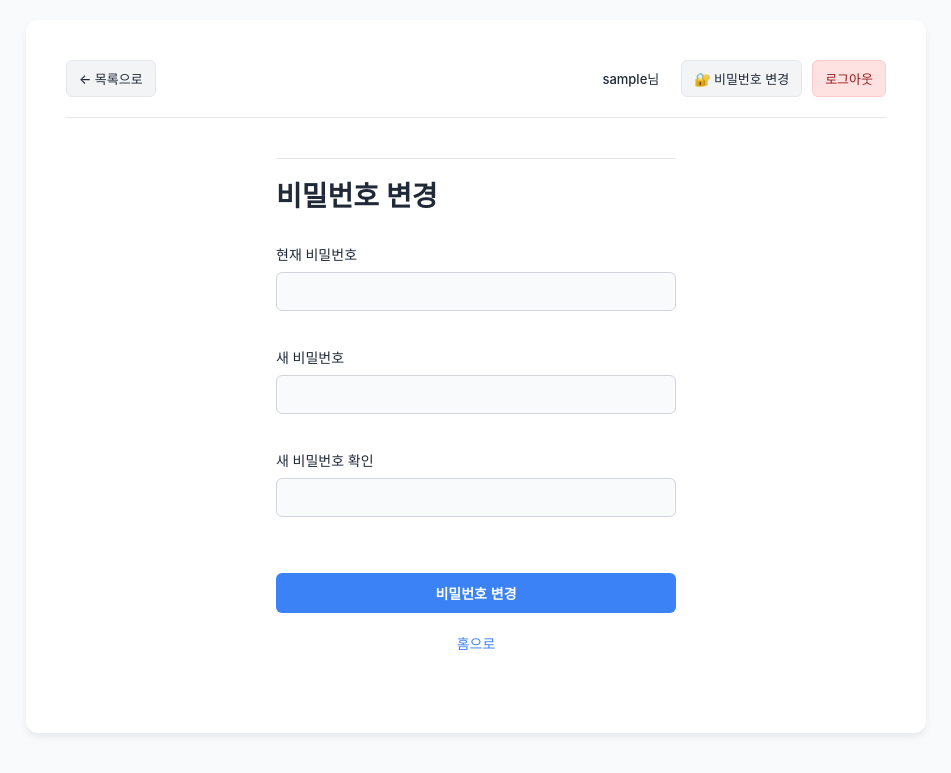
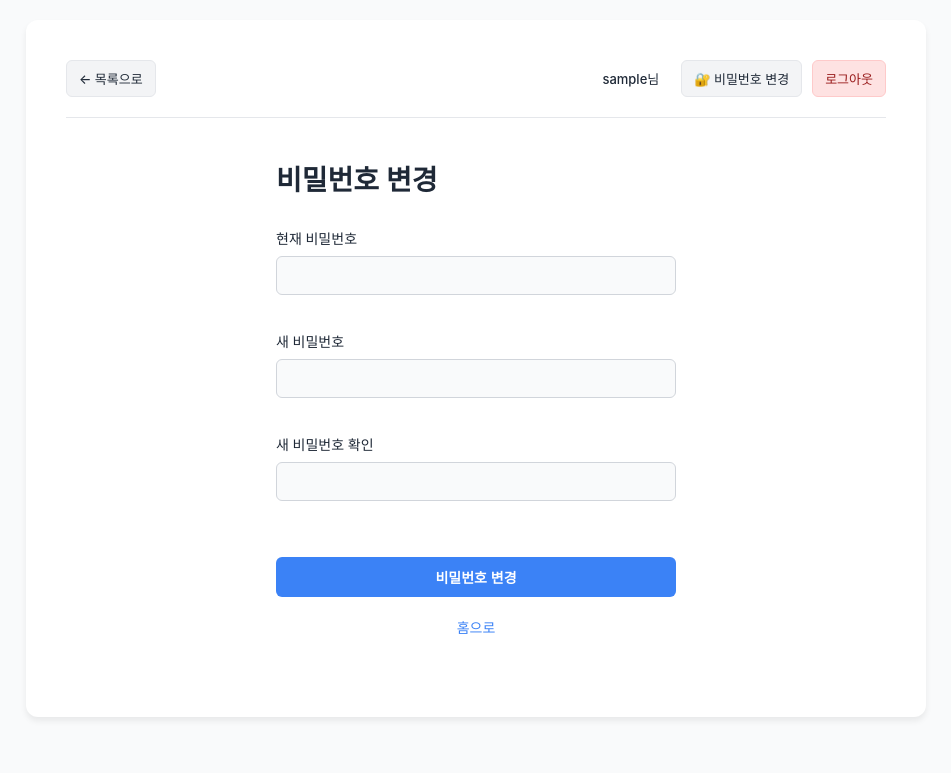
Before and after one commit to sihoo11/week_06_bbs, a Flask app: page /change-password in a window 1280 px wide. Shown: the top 773 px of the page, without its empty margins (164-1115 px from the left). Run offline with Flask 3, Linux system fonts and the light colour scheme; the visitor is signed in with stand-in values (Sample User, id 1).

Commit message:
Fix: 여백 정렬
- h1의 상단 여백 제거 (border/padding 제거)
- h1:first-child의 margin-top을 0으로 설정
- notice-latest의 margin-bottom을 0으로 변경해 현재/과거 공지 간격 통일

```diff
--- a/templates/base.html
+++ b/templates/base.html
@@ -757,7 +757,7 @@
             background: #eff6ff;
             padding: 14px;
             border-radius: 6px;
-            margin-bottom: 14px;
+            margin-bottom: 0;
         }
 
         .latest-badge {
@@ -779,13 +779,14 @@
 
         h1 {
             color: #1f2937;
-            margin-bottom: 30px;
+            margin: 30px 0 30px 0;
             font-size: 28px;
             font-weight: 600;
             animation: fadeIn 0.5s ease-out;
+        }
+
+        .container > h1:first-child {
             margin-top: 0;
-            padding-top: 15px;
-            border-top: 1px solid #e5e7eb;
         }
 
         .post-form {
```
